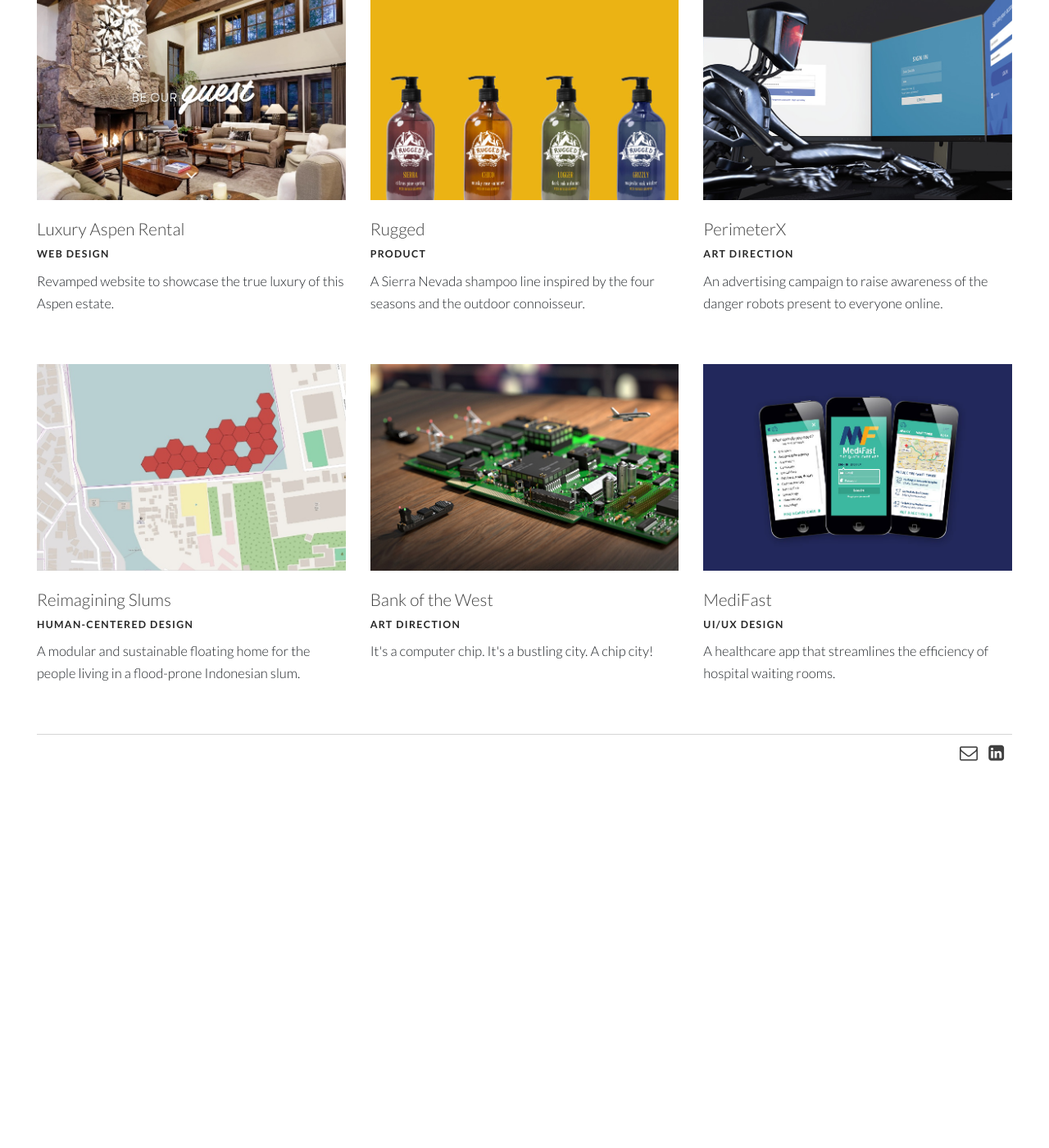
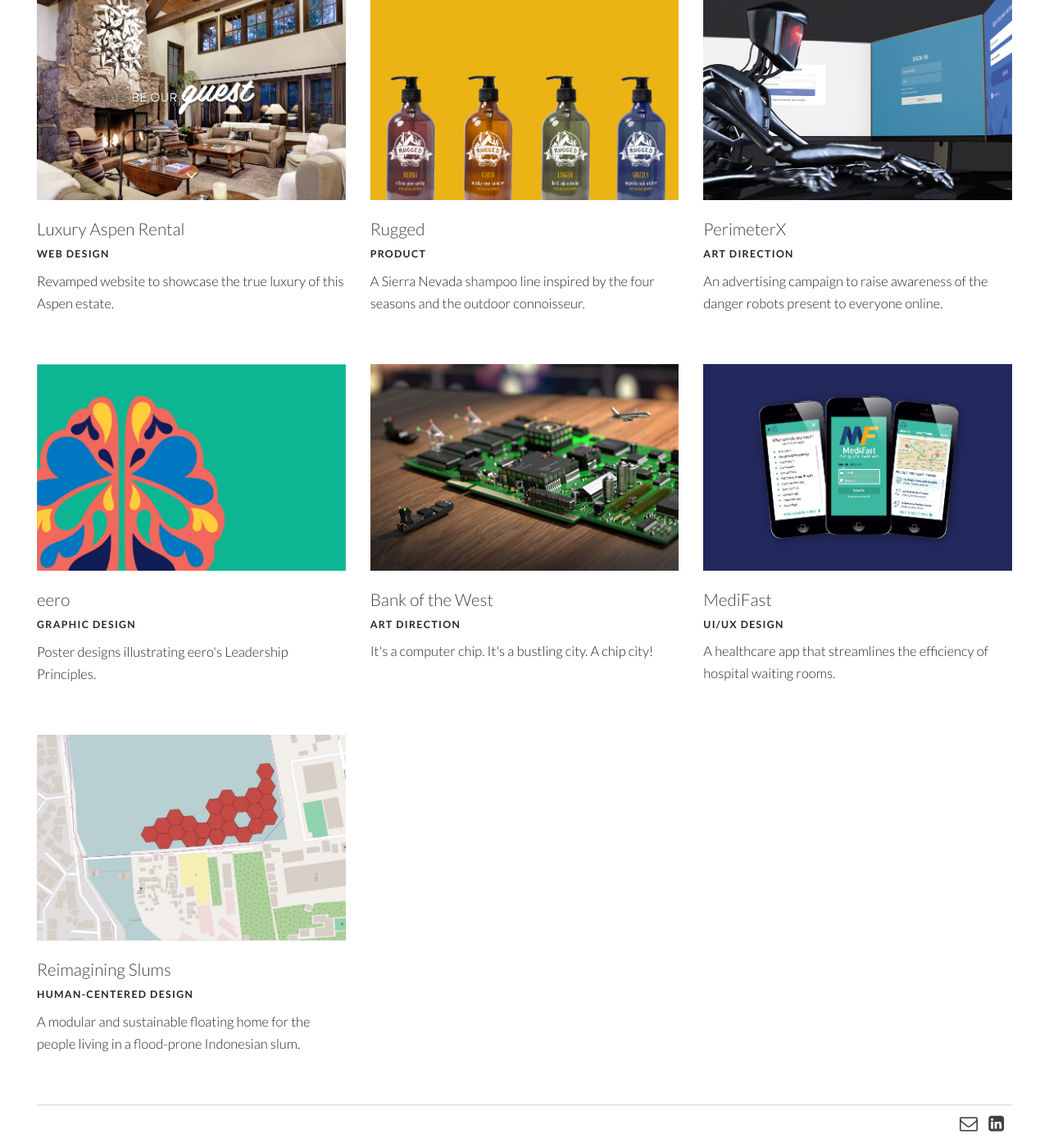
Before and after one commit to shannonchu/shannonchu.github.io, a Jekyll site: the page built from index.html, in a window 1280 px wide and 1400 px high, scrolled down 946 px. Shown: the whole window at 82% size. Built offline with Jekyll 4.4.1, drawn with Linux system fonts in a browser that asks for light colours; nearby versions of some CDN libraries; before the commit the page ends 1894 px from its top, so only the background shows below that.

Commit message:
eero page

```diff
--- a/index.html
+++ b/index.html
@@ -65,12 +65,12 @@
   </div>
   <div class="row">
     <div class="col-md-4 project-card">
-      <a href="pages/hive.html">
-        <img src="images/hive/thumb.jpg" />
-        <h2 class="proj-title">Reimagining Slums</h2>
+      <a href="pages/eero.html">
+        <img src="images/eero/thumb.jpg" />
+        <h2 class="proj-title">eero</h2>
       </a>
-      <p class="category">Human-Centered Design</p>
-      <p class="proj-description">A modular and sustainable floating home for the people living in a flood-prone Indonesian slum.</p>
+      <p class="category">Graphic Design</p>
+      <p class="proj-description">Poster designs illustrating eero's Leadership Principles.</p>
     </div>
     <div class="col-md-4 project-card">
       <a href="pages/botw.html">
@@ -88,21 +88,16 @@
       <p class="category">UI/UX Design</p>
       <p class="proj-description">A healthcare app that streamlines the efficiency of hospital waiting rooms.</p>
     </div>
-<!--
-      <a href="pages/openhouse.html">
-        <img src="images/sleep/thumb.jpg"/>
-        <h2 class="proj-title">Party Time</h2>
+  </div>
+  <div class="row">
+    <div class="col-md-4 project-card">
+      <a href="pages/hive.html">
+        <img src="images/hive/thumb.jpg" />
+        <h2 class="proj-title">Reimagining Slums</h2>
       </a>
-      <p class="proj-description">Marketing materials for XYZ's annual open house showcasing the company's colorful new identity.</p>
-    </div> -->
-<!--     <div class="col-md-4 project-card">
-      <a href="pages/sleep.html">
-        <img src="images/sleep/thumb.jpg"/>
-        <h2 class="proj-title">Psychology of Sleep</h2>
-      </a>
-      <p class="category">Graphic Design</p>
-      <p class="proj-description">Advertising campaign to promote healthy sleeping habits and educate about the dangers of sleep deprivation.</p>
-    </div> -->
+      <p class="category">Human-Centered Design</p>
+      <p class="proj-description">A modular and sustainable floating home for the people living in a flood-prone Indonesian slum.</p>
+    </div>
   </div>
 </section>
 </body>
```
Also changed, not shown: images/eero/thumb.jpg (added).
